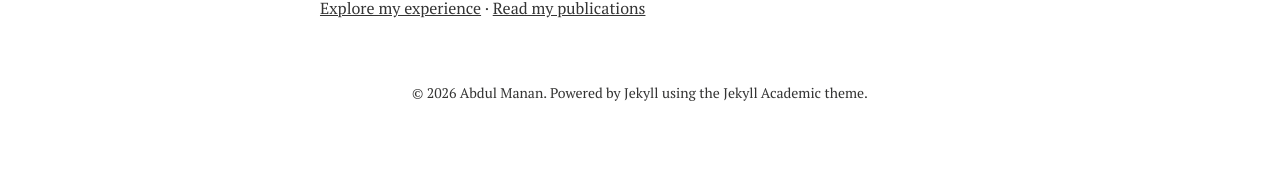
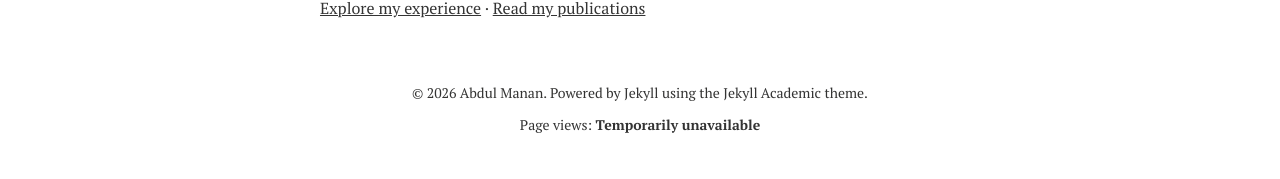
Before and after one commit to abdul-manaan/abdul-manaan.github.io, a Jekyll site: the page built from index.md, in a window 1280 px wide. Shown: the part 1361-1540 px from the top of the page. Built offline with Jekyll 4.4.1, drawn with Linux system fonts in a browser that asks for light colours; nearby versions of some CDN libraries; some web fonts are replaced; before the commit the page ends 1512 px from its top, so only the background shows below that; some of the changed lines change nothing that is shown.

Commit message:
Make footer page-view counter visible with loading and error states

```diff
--- a/_includes/_footer.html
+++ b/_includes/_footer.html
@@ -20,9 +20,13 @@
 <br /></span>
 {% else  %}
 <span>&copy; {{ site.time | date: '%Y' }} {{ site.owner.name }}. Powered by <a href="https://jekyllrb.com" rel="nofollow">Jekyll</a> using the <a href="https://ncsu-libraries.github.io/jekyll-academic/" rel="nofollow">Jekyll Academic</a> theme.
-  {% if site.counter_endpoint != "" and site.counter_endpoint %}
-  <span id="page-views" hidden> · Page views: <span id="visits" aria-live="polite"></span></span>
-  <script defer src="{{ '/assets/js/counter.js' | relative_url }}" data-counter-endpoint="{{ site.counter_endpoint | escape }}"></script>
-  {% endif %}
 <br /></span>
 {% endif %}
+
+{% if site.counter_endpoint != "" and site.counter_endpoint %}
+<p id="page-views" style="margin: 12px 0 0; font-size: 14px; color: #333;">
+  Page views: <strong id="visits" aria-live="polite">Loading…</strong>
+</p>
+<script defer src="{{ '/assets/js/counter.js' | relative_url }}?v=2" data-counter-endpoint="{{ site.counter_endpoint | escape }}"></script>
+<noscript><p>Enable JavaScript to display the page-view count.</p></noscript>
+{% endif %}
--- a/assets/js/counter.js
+++ b/assets/js/counter.js
@@ -1,11 +1,27 @@
 (() => {
-  const endpoint = document.currentScript.dataset.counterEndpoint;
-  if (!endpoint) return;
-  fetch(endpoint, { method: 'POST', credentials: 'omit', cache: 'no-store', signal: AbortSignal.timeout(5000) })
-    .then(response => { if (!response.ok) throw new Error('Counter unavailable'); return response.json(); })
+  const script = document.currentScript;
+  const target = document.getElementById('visits');
+  if (!target) return;
+  const endpoint = script && script.dataset.counterEndpoint;
+  if (!endpoint) { target.textContent = 'Unavailable'; return; }
+
+  // Keep the footer visible, even when the service is slow or blocked.
+  const controller = typeof AbortController === 'function' ? new AbortController() : null;
+  const timeout = setTimeout(() => {
+    target.textContent = 'Temporarily unavailable';
+    if (controller) controller.abort();
+  }, 10000);
+  const options = { method: 'POST', credentials: 'omit', cache: 'no-store' };
+  if (controller) options.signal = controller.signal;
+  Promise.resolve().then(() => fetch(endpoint, options))
+    .then(response => {
+      if (!response.ok) throw new Error('Counter unavailable');
+      return response.json();
+    })
     .then(({ count }) => {
-      if (!Number.isSafeInteger(count) || count < 0) return;
-      document.getElementById('visits').textContent = count.toLocaleString();
-      document.getElementById('page-views').hidden = false;
-    }).catch(() => {});
+      if (!Number.isSafeInteger(count) || count < 0) throw new Error('Invalid count');
+      target.textContent = count.toLocaleString();
+    })
+    .catch(() => { target.textContent = 'Temporarily unavailable'; })
+    .finally(() => clearTimeout(timeout));
 })();
```
